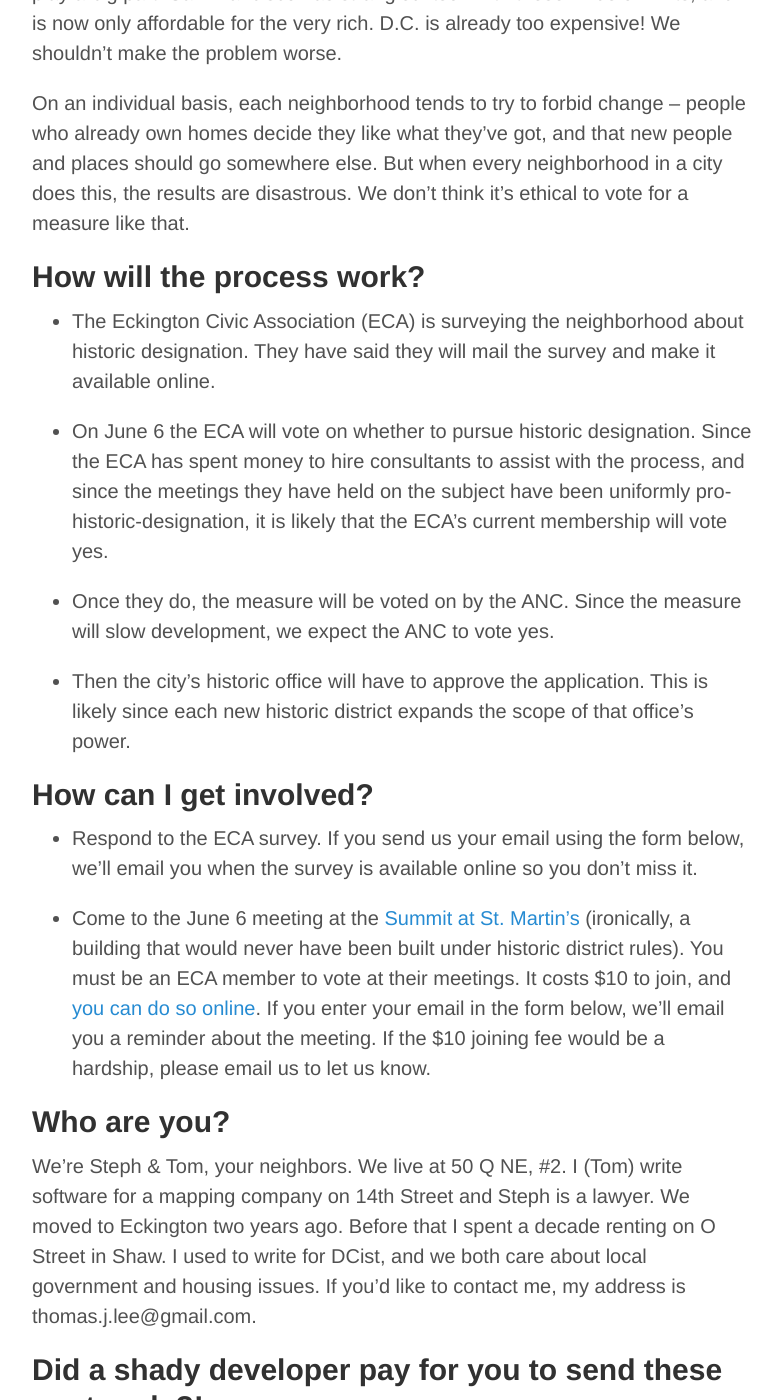
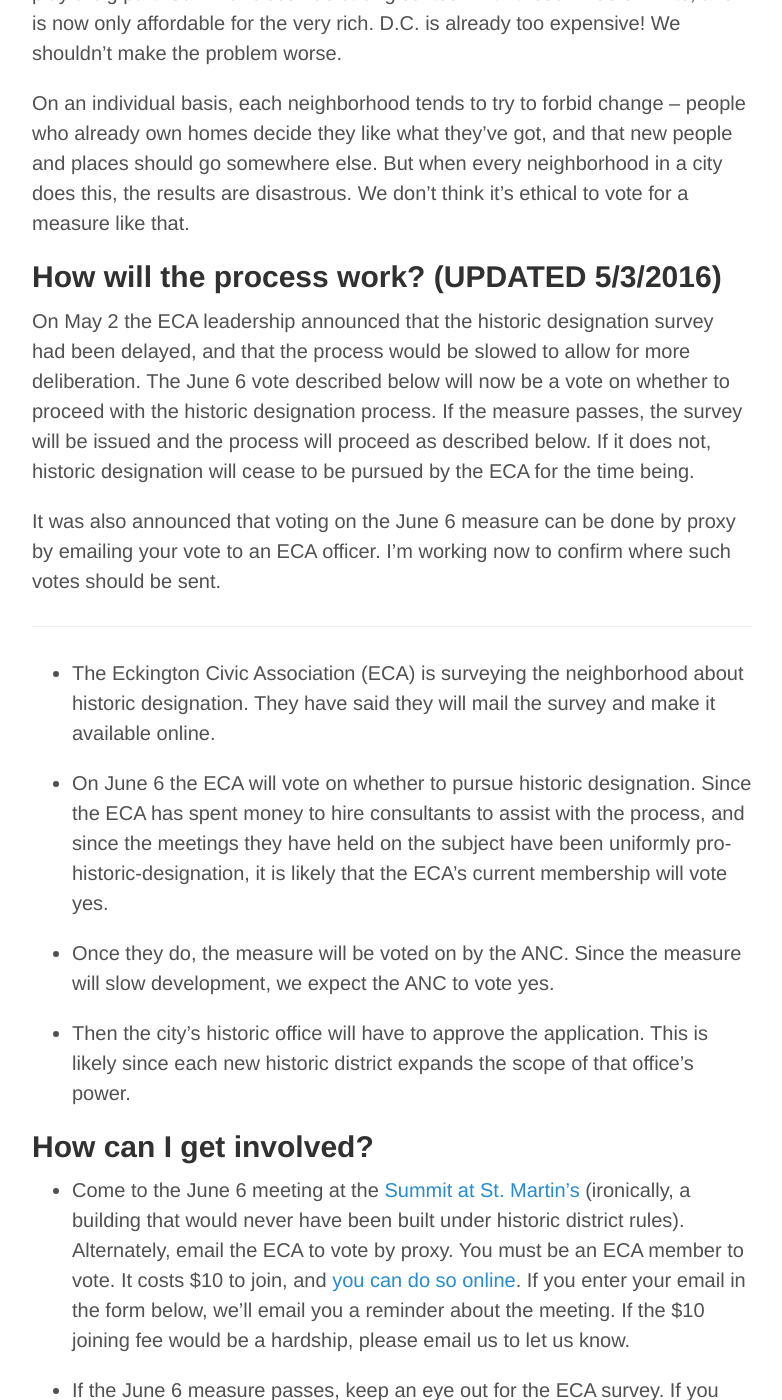
Before and after one commit to sbma44/sbma44.github.io, a Jekyll site: the page built from eckington/index.md, in a window 1280 px wide and 1400 px high, scrolled down 1415 px. Shown: the whole window, without its empty margins (248-1030 px from the left). Built offline with Jekyll 4.4.1, drawn with Linux system fonts in a browser that asks for light colours; some of the changed text lies outside the part shown.

Commit message:
update to reflect may 2 meeting

```diff
--- a/eckington/index.md
+++ b/eckington/index.md
@@ -38,7 +38,13 @@ Speaking more broadly, there's a housing crisis across American cities -- we hav
 On an individual basis, each neighborhood tends to try to forbid change -- people who already own homes decide they like what they've got, and that new people and places should go somewhere else. But when every neighborhood in a city does this, the results are disastrous. We don't think it's ethical to vote for a measure like that.
 
 
-## How will the process work?
+## How will the process work? (UPDATED 5/3/2016)
+
+On May 2 the ECA leadership announced that the historic designation survey had been delayed, and that the process would be slowed to allow for more deliberation. The June 6 vote described below will now be a vote on whether to proceed with the historic designation process. If the measure passes, the survey will be issued and the process will proceed as described below. If it does not, historic designation will cease to be pursued by the ECA for the time being.
+
+It was also announced that voting on the June 6 measure can be done by proxy by emailing your vote to an ECA officer. I'm working now to confirm where such votes should be sent.
+
+------
 
 - The Eckington Civic Association (ECA) is surveying the neighborhood about historic designation. They have said they will mail the survey and make it available online.
 
@@ -51,10 +57,9 @@ On an individual basis, each neighborhood tends to try to forbid change -- peopl
 
 ## How can I get involved?
 
-- Respond to the ECA survey. If you send us your email using the form below, we'll email you when the survey is available online so you don't miss it.
+- Come to the June 6 meeting at the [Summit at St. Martin's](https://eckingtoncivicassociation.org/meetings-agendas/) (ironically, a building that would never have been built under historic district rules). Alternately, email the ECA to vote by proxy. You must be an ECA member to vote. It costs $10 to join, and [you can do so online](https://eckingtoncivicassociation.org/contact-us/). If you enter your email in the form below, we'll email you a reminder about the meeting. If the $10 joining fee would be a hardship, please email us to let us know.
 
-- Come to the June 6 meeting at the [Summit at St. Martin's](https://eckingtoncivicassociation.org/meetings-agendas/) (ironically, a building that would never have been built under historic district rules). You must be an ECA member to vote at their meetings. It costs $10 to join, and [you can do so online](https://eckingtoncivicassociation.org/contact-us/). If you enter your email in the form below, we'll email you a reminder about the meeting. If the $10 joining fee would be a hardship, please email us to let us know.
-
+- If the June 6 measure passes, keep an eye out for the ECA survey. If you send us your email using the form below, we'll email you when the survey is available online so you don't miss it.
 
 ## Who are you?
 
```
